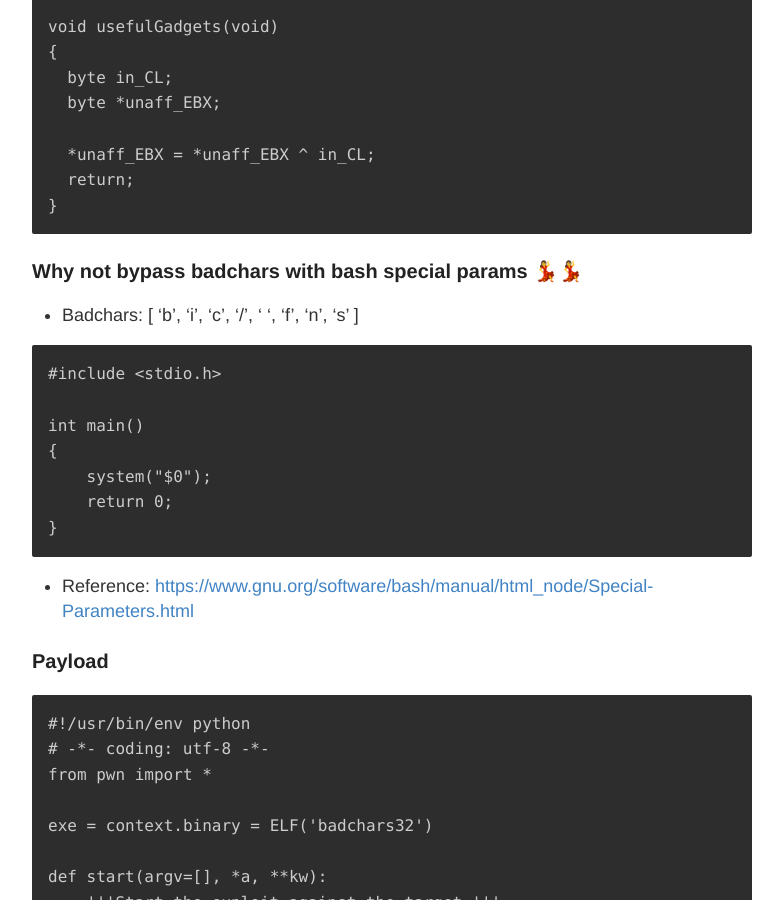
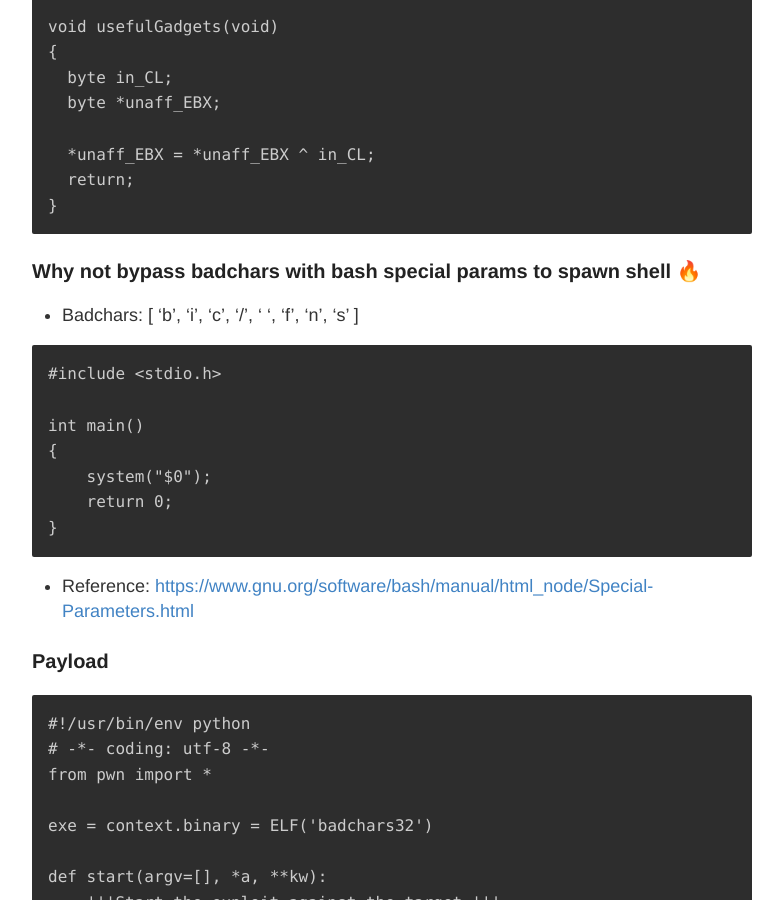
Before and after one commit to bhrdn/bhrdn.github.io, a Jekyll site: the page built from _posts/2020-03-22-ROP-Emporium-badchars32.md, in a window 1280 px wide and 900 px high, scrolled down 1259 px. Shown: the whole window, without its empty margins (248-1031 px from the left). Built offline with Jekyll 4.4.1, drawn with Linux system fonts in a browser that asks for light colours.

````diff
--- a/_posts/2020-03-22-ROP-Emporium-badchars32.md
+++ b/_posts/2020-03-22-ROP-Emporium-badchars32.md
@@ -50,7 +50,7 @@ void usefulGadgets(void)
 }
 ```
 
-### Why not bypass badchars with bash special params 💃💃
+### Why not bypass badchars with bash special params to spawn shell 🔥
 - Badchars: [ 'b', 'i', 'c', '/', ' ', 'f', 'n', 's' ]
 
 ```c
````
